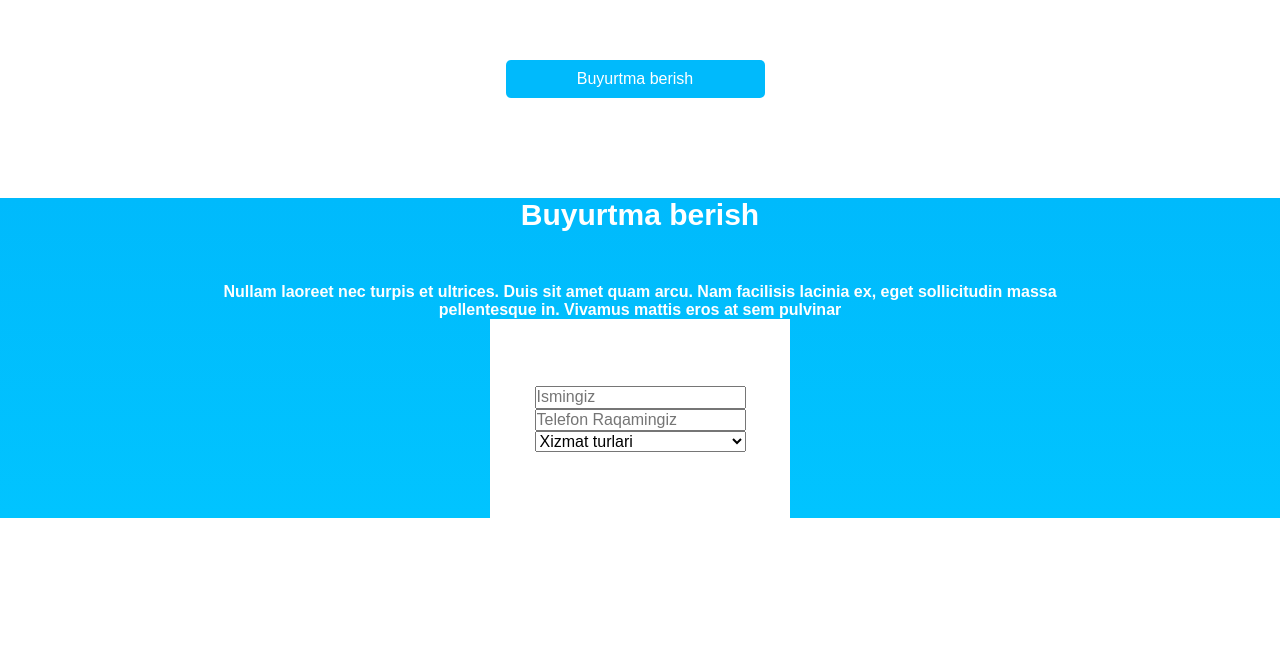
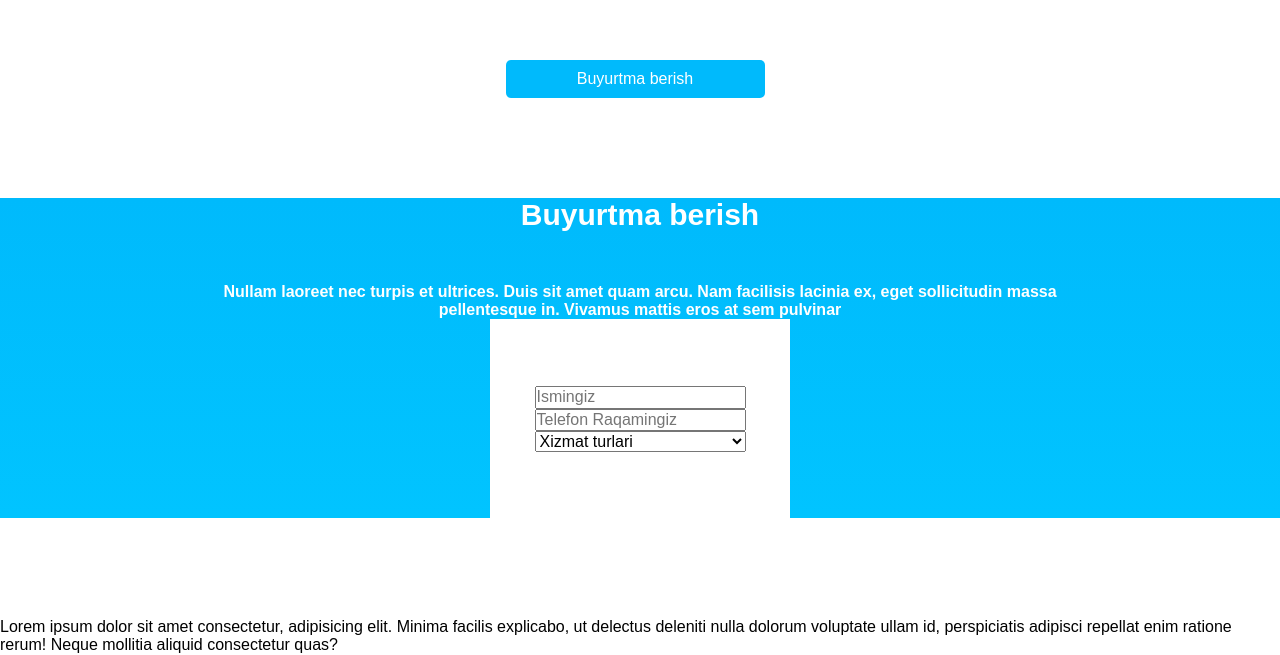
Before and after one commit to JabborSattarov/pixer, a plain HTML site: page index.html in a window 1280 px wide. Shown: the part 3760-4415 px from the top of the page. Before the commit the page ends 4378 px from the top, so only its background shows below. Drawn offline with nearby package versions, Linux system fonts and the light colour scheme.

Commit message:
lorem qoshildi

```diff
--- a/index.html
+++ b/index.html
@@ -200,6 +200,7 @@
         </section>
 
     </main>
+    <footer>Lorem ipsum dolor sit amet consectetur, adipisicing elit. Minima facilis explicabo, ut delectus deleniti nulla dolorum voluptate ullam id, perspiciatis adipisci repellat enim ratione rerum! Neque mollitia aliquid consectetur quas?</footer>
 
 </body>
 </html>
```
